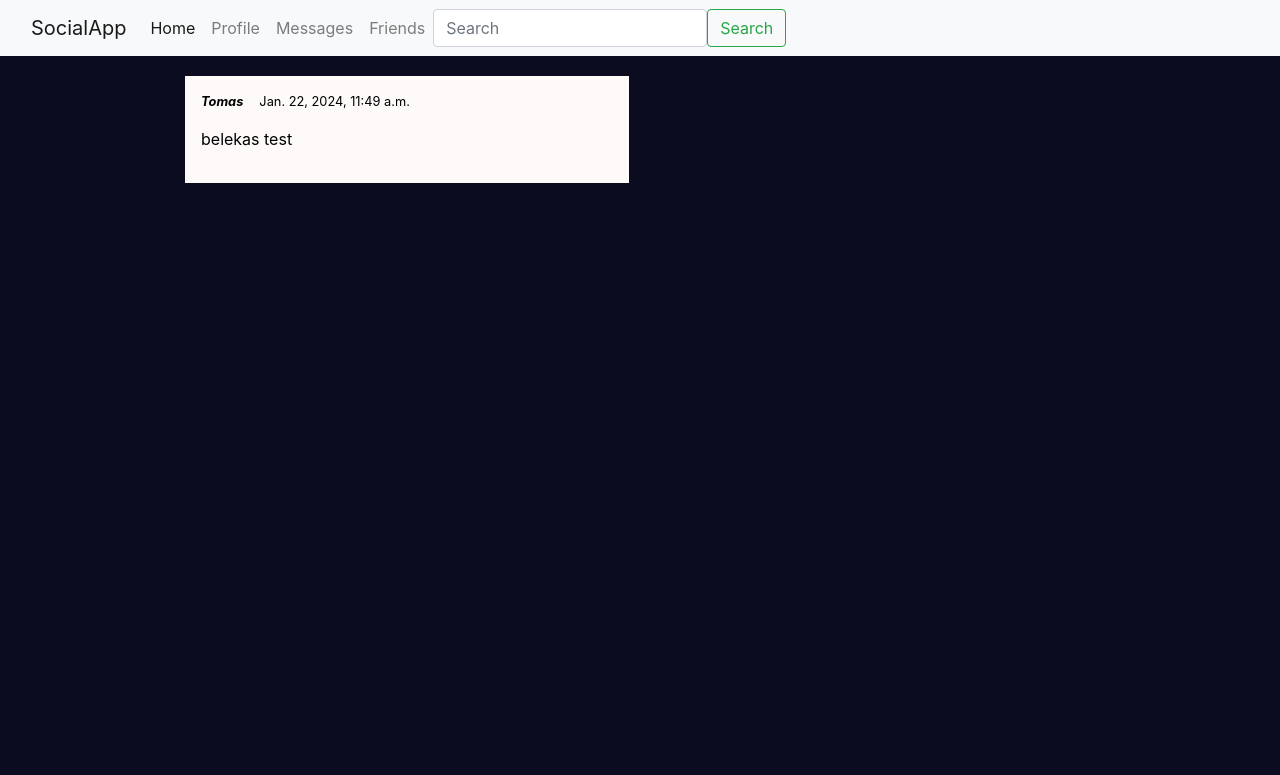
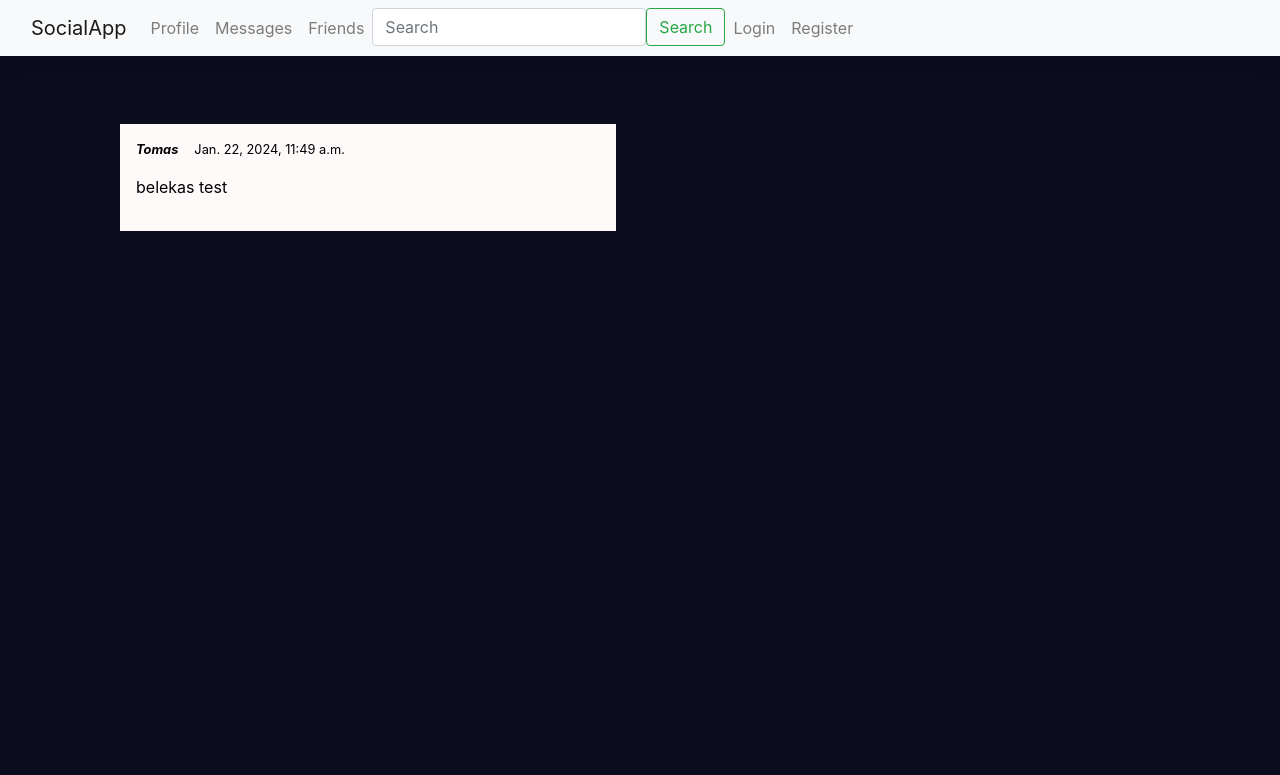
Before and after one commit to TomasKrin/social_media_app, a Django app: page /socialmedia/posts/ in a window 1280 px wide. Shown: the top 775 px of the page. Run offline with Django 4.2, Linux system fonts and the light colour scheme; data comes from the database, SQL or seed files in the repository; parts of the project's set-up code (start-up, migrations or seed data) failed here and were passed over; some libraries are stand-ins or nearby versions.

Commit message:
edited base.html

```diff
--- a/social_media/templates/base.html
+++ b/social_media/templates/base.html
@@ -2,7 +2,7 @@
 <html lang="en">
 <head>
     {% block title %}
-    <title>Local Library</title>
+    <title>Social App</title>
     {% endblock %}
     <meta charset="utf-8"/>
     <meta name="viewport" content="width=device-width, initial-scale=1"/>
@@ -39,10 +39,10 @@
     <script defer src="https://kit.fontawesome.com/e07c3ed553.js" crossorigin="anonymous"></script>
 </head>
 <body>
-<nav class="navbar navbar-expand-lg navbar-light bg-light">
+<nav class="navbar navbar-expand-lg navbar-light bg-light static-top mb-5 shadow">
     <div class="container-fluid">
         <!-- Brand/logo -->
-        <a class="navbar-brand" href="#">SocialApp</a>
+        <a class="navbar-brand" href="/">SocialApp</a>
 
         <!-- Toggler/collapsible Button -->
         <button class="navbar-toggler" type="button" data-toggle="collapse" data-target="#navbarNav"
@@ -54,9 +54,6 @@
         <div class="collapse navbar-collapse" id="navbarNav">
             <ul class="navbar-nav me-auto mb-2 mb-lg-0">
                 <li class="nav-item">
-                    <a class="nav-link active" aria-current="page" href="#">Home</a>
-                </li>
-                <li class="nav-item">
                     <a class="nav-link" href="#">Profile</a>
                 </li>
                 <li class="nav-item">
@@ -65,23 +62,27 @@
                 <li class="nav-item">
                     <a class="nav-link" href="#">Friends</a>
                 </li>
+                <li class="nav-item">
+                    <form class="d-flex">
+                        <input class="form-control me-2" type="search" placeholder="Search" aria-label="Search">
+                        <button class="btn btn-outline-success" type="submit">Search</button>
+                    </form>
+                </li>
+                <li class="nav-item">
+                    <a class="nav-link" href="{% url 'login' %}">Login</a>
+                </li>
+                <li class="nav-item">
+                    <a class="nav-link" href="{% url 'register-url' %}">Register</a>
+                </li>
             </ul>
-            <form class="d-flex">
-                <input class="form-control me-2" type="search" placeholder="Search" aria-label="Search">
-                <button class="btn btn-outline-success" type="submit">Search</button>
-            </form>
+
         </div>
     </div>
 </nav>
 <main>
-    <div class="wrapper">
-        <div class="sidebar">
-            {% block sidebar %}
-            {% endblock %}
-        </div>
-    </div>
+
     <div class="content">
-        <div class="container">
+        <div>
             {% block content %}
             <!-- Main content goes here -->
             {% endblock %}
```
